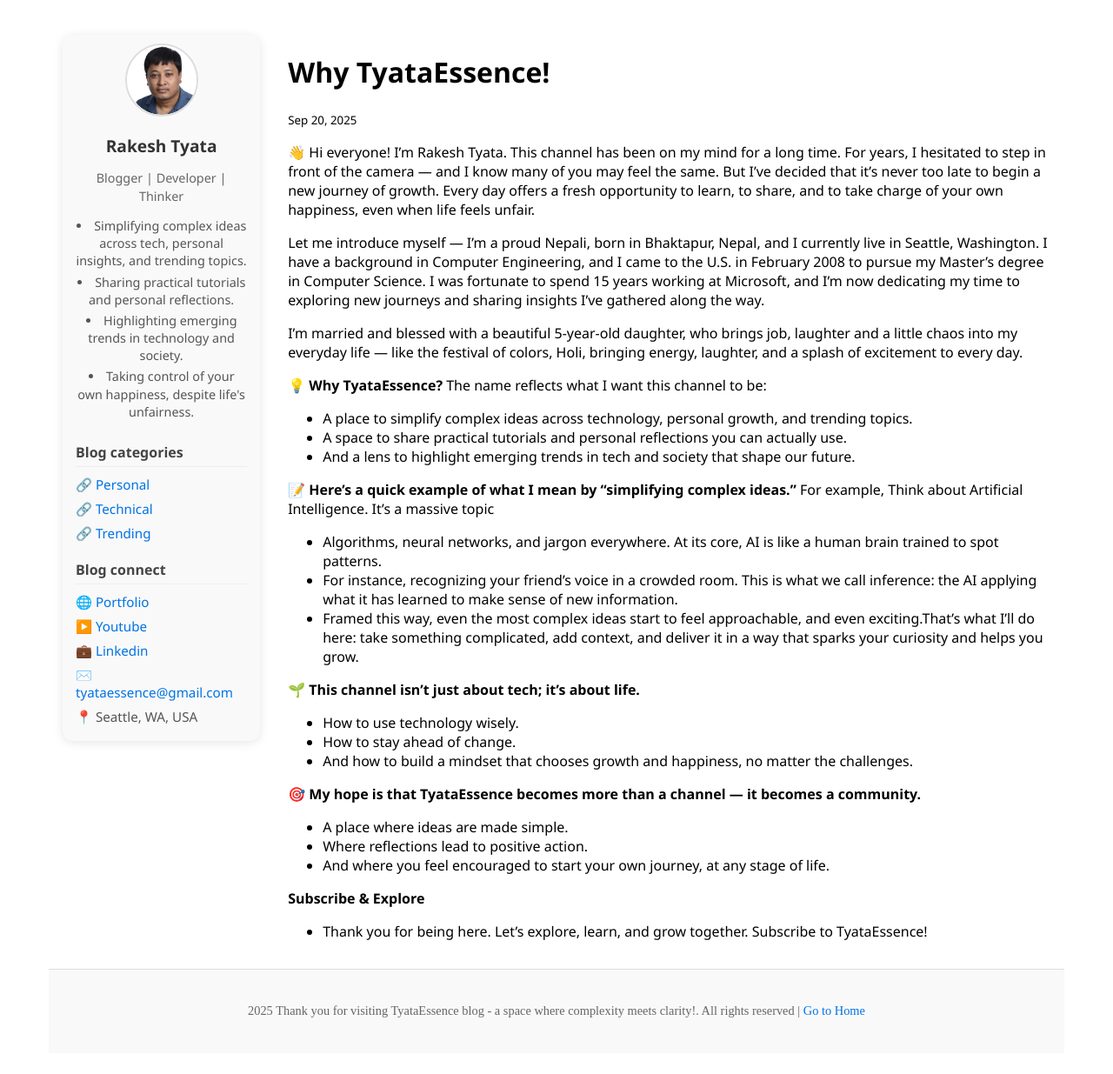
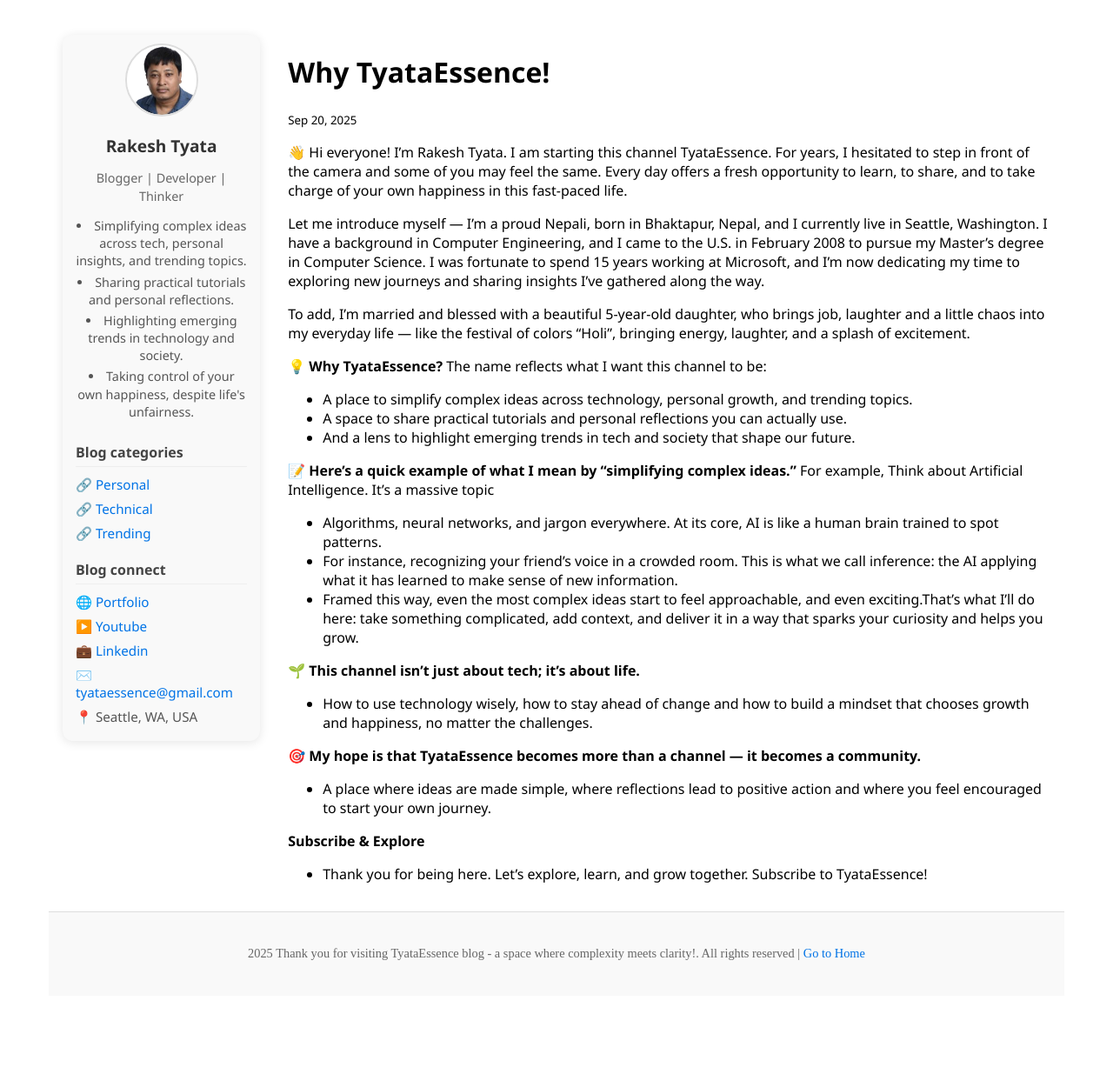
Before and after one commit to tyataessence/tyataessence.github.io, a Jekyll site: the page built from _posts/personal/2025-09-20-simplifying-my-thoughts.md, in a window 1280 px wide. Shown: the whole page at 87% size. Built offline with Jekyll 4.4.1, drawn with Linux system fonts in a browser that asks for light colours; after the commit the page ends 1169 px from its top, so only the background shows below that.

Commit message:
Updating why Tyata Essence

```diff
--- a/_posts/personal/2025-09-20-simplifying-my-thoughts.md
+++ b/_posts/personal/2025-09-20-simplifying-my-thoughts.md
@@ -7,11 +7,11 @@ tags: [TyataEssence, Personal]
 author: Rakesh Tyata
 ---
 
-👋 Hi everyone! I’m Rakesh Tyata. This channel has been on my mind for a long time. For years, I hesitated to step in front of the camera — and I know many of you may feel the same. But I’ve decided that it’s never too late to begin a new journey of growth. Every day offers a fresh opportunity to learn, to share, and to take charge of your own happiness, even when life feels unfair.
+👋 Hi everyone! I’m Rakesh Tyata. I am starting this channel TyataEssence. For years, I hesitated to step in front of the camera and some of you may feel the same. Every day offers a fresh opportunity to learn, to share, and to take charge of your own happiness in this fast-paced life.
 
 Let me introduce myself — I’m a proud Nepali, born in Bhaktapur, Nepal, and I currently live in Seattle, Washington. I have a background in Computer Engineering, and I came to the U.S. in February 2008 to pursue my Master’s degree in Computer Science. I was fortunate to spend 15 years working at Microsoft, and I’m now dedicating my time to exploring new journeys and sharing insights I’ve gathered along the way.
 
-I’m married and blessed with a beautiful 5-year-old daughter, who brings job, laughter and a little chaos into my everyday life — like the festival of colors, Holi, bringing energy, laughter, and a splash of excitement to every day.
+To add, I’m married and blessed with a beautiful 5-year-old daughter, who brings job, laughter and a little chaos into my everyday life — like the festival of colors "Holi", bringing energy, laughter, and a splash of excitement.
 
 **💡 Why TyataEssence?**
 The name reflects what I want this channel to be:
@@ -26,14 +26,10 @@ For example, Think about Artificial Intelligence. It’s a massive topic
 - Framed this way, even the most complex ideas start to feel approachable, and even exciting.That’s what I’ll do here: take something complicated, add context, and deliver it in a way that sparks your curiosity and helps you grow.
 
 **🌱 This channel isn’t just about tech; it’s about life.**
-- How to use technology wisely.
-- How to stay ahead of change.
-- And how to build a mindset that chooses growth and happiness, no matter the challenges.
+- How to use technology wisely, how to stay ahead of change and how to build a mindset that chooses growth and happiness, no matter the challenges.
 
 **🎯 My hope is that TyataEssence becomes more than a channel — it becomes a community.**
-- A place where ideas are made simple.
-- Where reflections lead to positive action.
-- And where you feel encouraged to start your own journey, at any stage of life.
+- A place where ideas are made simple, where reflections lead to positive action and where you feel encouraged to start your own journey.
 
 **Subscribe & Explore**
 - Thank you for being here. Let’s explore, learn, and grow together. Subscribe to TyataEssence!
```
